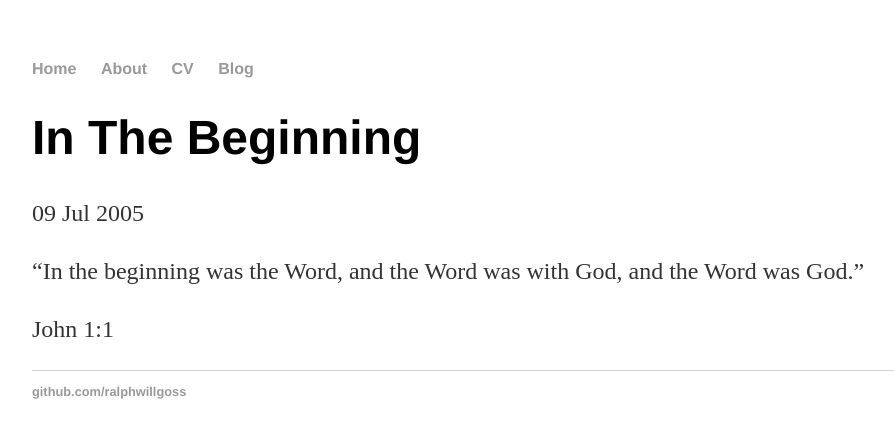
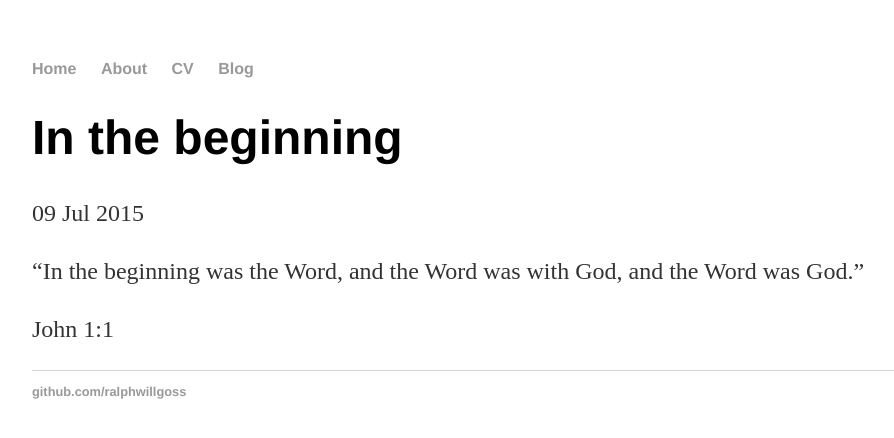
Before and after one commit to ralphwillgoss/ralphwillgoss.github.io, a Jekyll site: the page built from _posts/2005-07-09-in-the-beginning.md, in a window 1280 px wide. Shown: the top 438 px of the page, without its empty margins (160-1054 px from the left). Built offline with Jekyll 4.4.1, drawn with Linux system fonts in a browser that asks for light colours; our own code applies the rules of GitHub Pages for plain Markdown files; part of the change alters nothing that is shown.

Commit message:
Updated to use template

```diff
--- a/_posts/2005-07-09-in-the-beginning.md
+++ b/_posts/2005-07-09-in-the-beginning.md
@@ -1,3 +1,9 @@
+---
+layout: post
+title: "In the beginning"
+date: 2015-07-09
+---
+
 “In the beginning was the Word, and the Word was with God, and the Word was God.”
 
 John 1:1
```
